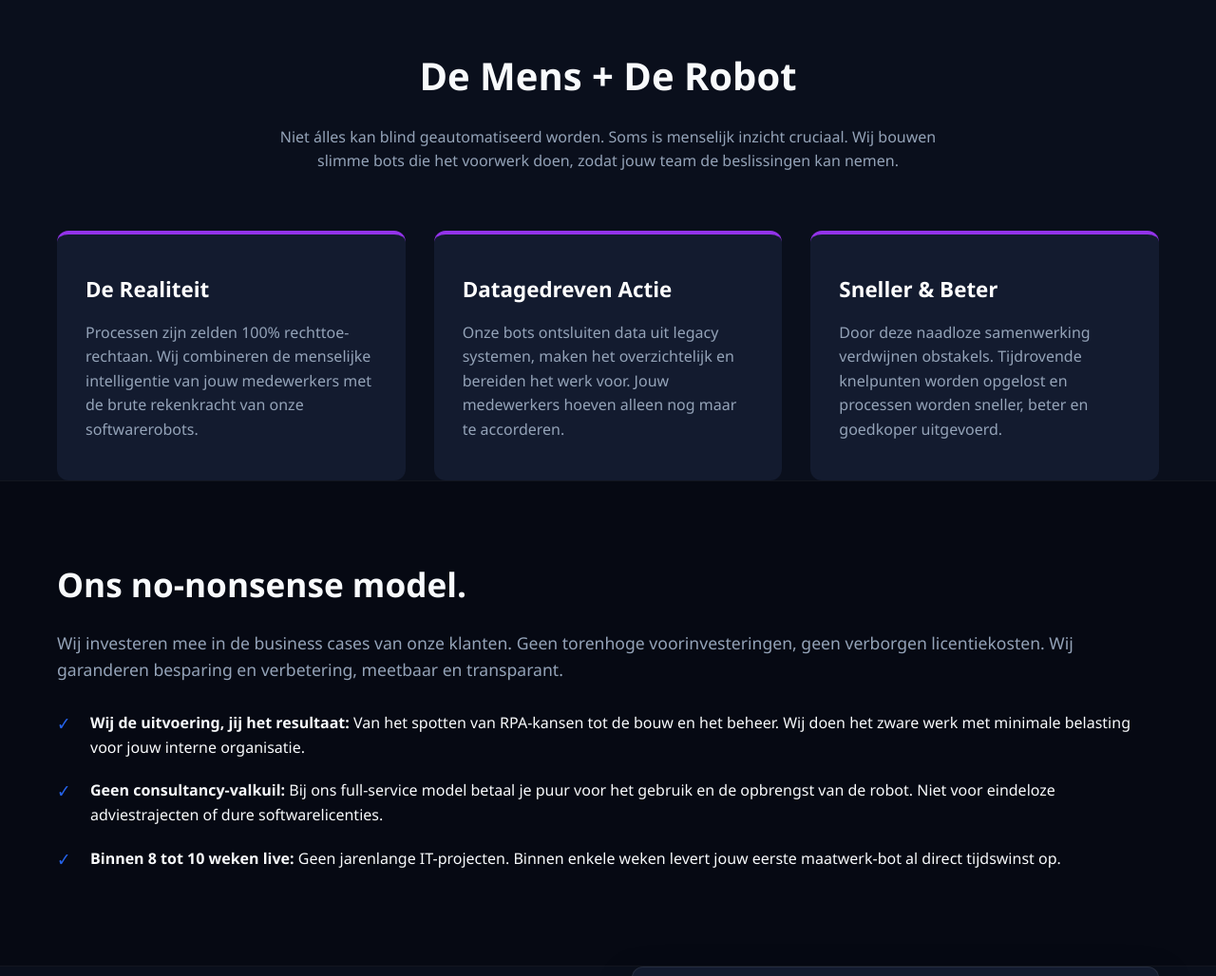
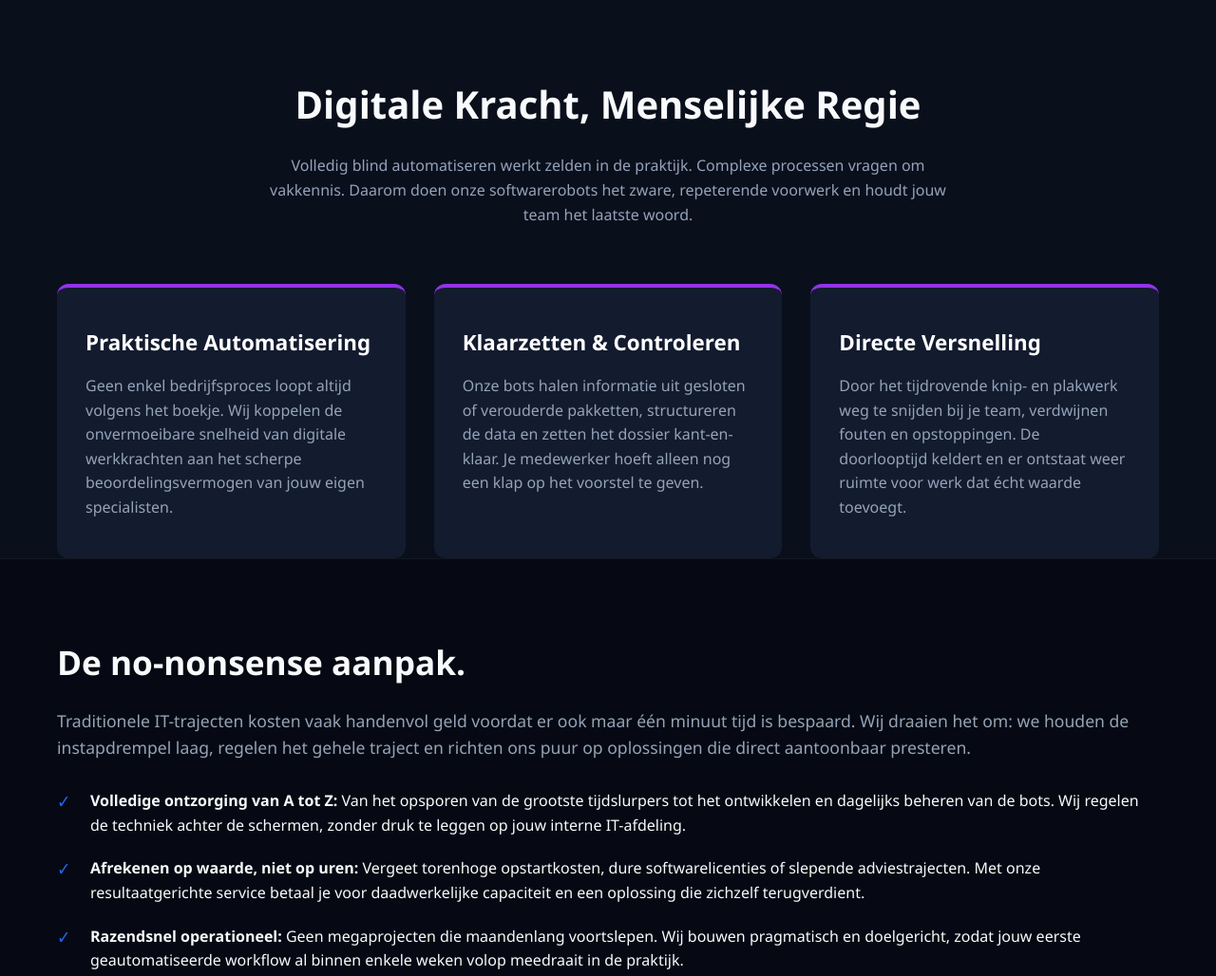
Before and after one commit to morscha/muller-automation, a plain HTML site: page index.html in a window 1280 px wide. Shown: the part 820-1848 px from the top of the page at 95% size. Drawn offline with Linux system fonts and the light colour scheme.

Commit message:
Update index.html

```diff
--- a/index.html
+++ b/index.html
@@ -139,12 +139,12 @@
             text-align: center;
             color: var(--text-muted);
             margin-bottom: 60px;
-            max-width: 700px;
+            max-width: 750px;
             margin-left: auto;
             margin-right: auto;
         }
 
-        /* Cards (Mens + Robot) */
+        /* Cards */
         .card {
             background-color: var(--bg-card);
             padding: 40px 30px;
@@ -343,51 +343,51 @@
         <header>
             <img src="Muller-Automation-Logo-Breed.jpg" alt="Muller Automation Logo" class="logo-img">
             <nav class="nav-links">
-                <a href="#mens-en-robot">Mens & Robot</a>
-                <a href="#model">Ons Model</a>
+                <a href="#samenwerking">Werkwijze</a>
+                <a href="#aanpak">Onze Aanpak</a>
                 <a href="#contact" class="cta-button" style="padding: 10px 20px; margin-left: 15px;">Contact</a>
             </nav>
         </header>
 
         <!-- Hero Sectie -->
         <section class="hero">
-            <h1>Zorgeloos automatiseren.<br>Alleen het resultaat telt.</h1>
-            <p>Personeelstekorten, stijgende administratieve lasten en systemen die niet communiceren. Muller Automation is de no-nonsense RPA club die dit oplost. Wij regelen de techniek, jij plukt de vruchten.</p>
+            <h1>Handwerk op de automatische piloot.<br>Geen IT-zorgen, puur rendement.</h1>
+            <p>Groeit de administratie je boven het hoofd door krapte op de arbeidsmarkt of losstaande systemen die niet met elkaar praten? Muller Automation is de no-nonsense RPA club die repeterend werk uit handen neemt. Wij bouwen en beheren de oplossing; jouw organisatie pakt direct de tijdswinst.</p>
             <a href="#contact" class="cta-button">Vraag een gratis proces-scan aan</a>
         </section>
     </div>
 
-    <!-- Pijnpunten Sectie / De combinatie Mens & Robot -->
-    <section id="mens-en-robot" class="container">
-        <h2 class="section-title">De Mens + De Robot</h2>
-        <p class="section-subtitle">Niet álles kan blind geautomatiseerd worden. Soms is menselijk inzicht cruciaal. Wij bouwen slimme bots die het voorwerk doen, zodat jouw team de beslissingen kan nemen.</p>
+    <!-- Sectie 1: Samenwerking tussen medewerker en digitale kracht -->
+    <section id="samenwerking" class="container">
+        <h2 class="section-title">Digitale Kracht, Menselijke Regie</h2>
+        <p class="section-subtitle">Volledig blind automatiseren werkt zelden in de praktijk. Complexe processen vragen om vakkennis. Daarom doen onze softwarerobots het zware, repeterende voorwerk en houdt jouw team het laatste woord.</p>
 
         <div class="grid-3">
             <div class="card">
-                <h3>De Realiteit</h3>
-                <p>Processen zijn zelden 100% rechttoe-rechtaan. Wij combineren de menselijke intelligentie van jouw medewerkers met de brute rekenkracht van onze softwarerobots.</p>
+                <h3>Praktische Automatisering</h3>
+                <p>Geen enkel bedrijfsproces loopt altijd volgens het boekje. Wij koppelen de onvermoeibare snelheid van digitale werkkrachten aan het scherpe beoordelingsvermogen van jouw eigen specialisten.</p>
             </div>
             <div class="card">
-                <h3>Datagedreven Actie</h3>
-                <p>Onze bots ontsluiten data uit legacy systemen, maken het overzichtelijk en bereiden het werk voor. Jouw medewerkers hoeven alleen nog maar te accorderen.</p>
+                <h3>Klaarzetten & Controleren</h3>
+                <p>Onze bots halen informatie uit gesloten of verouderde pakketten, structureren de data en zetten het dossier kant-en-klaar. Je medewerker hoeft alleen nog een klap op het voorstel te geven.</p>
             </div>
             <div class="card">
-                <h3>Sneller & Beter</h3>
-                <p>Door deze naadloze samenwerking verdwijnen obstakels. Tijdrovende knelpunten worden opgelost en processen worden sneller, beter en goedkoper uitgevoerd.</p>
+                <h3>Directe Versnelling</h3>
+                <p>Door het tijdrovende knip- en plakwerk weg te snijden bij je team, verdwijnen fouten en opstoppingen. De doorlooptijd keldert en er ontstaat weer ruimte voor werk dat écht waarde toevoegt.</p>
             </div>
         </div>
     </section>
 
-    <!-- Ons Model -->
-    <section id="model" class="tech-section">
+    <!-- Sectie 2: Het Business Model -->
+    <section id="aanpak" class="tech-section">
         <div class="container tech-content">
             <div class="tech-text">
-                <h2>Ons no-nonsense model.</h2>
-                <p>Wij investeren mee in de business cases van onze klanten. Geen torenhoge voorinvesteringen, geen verborgen licentiekosten. Wij garanderen besparing en verbetering, meetbaar en transparant.</p>
+                <h2>De no-nonsense aanpak.</h2>
+                <p>Traditionele IT-trajecten kosten vaak handenvol geld voordat er ook maar één minuut tijd is bespaard. Wij draaien het om: we houden de instapdrempel laag, regelen het gehele traject en richten ons puur op oplossingen die direct aantoonbaar presteren.</p>
                 <ul>
-                    <li><strong>Wij de uitvoering, jij het resultaat:</strong> Van het spotten van RPA-kansen tot de bouw en het beheer. Wij doen het zware werk met minimale belasting voor jouw interne organisatie.</li>
-                    <li><strong>Geen consultancy-valkuil:</strong> Bij ons full-service model betaal je puur voor het gebruik en de opbrengst van de robot. Niet voor eindeloze adviestrajecten of dure softwarelicenties.</li>
-                    <li><strong>Binnen 8 tot 10 weken live:</strong> Geen jarenlange IT-projecten. Binnen enkele weken levert jouw eerste maatwerk-bot al direct tijdswinst op.</li>
+                    <li><strong>Volledige ontzorging van A tot Z:</strong> Van het opsporen van de grootste tijdslurpers tot het ontwikkelen en dagelijks beheren van de bots. Wij regelen de techniek achter de schermen, zonder druk te leggen op jouw interne IT-afdeling.</li>
+                    <li><strong>Afrekenen op waarde, niet op uren:</strong> Vergeet torenhoge opstartkosten, dure softwarelicenties of slepende adviestrajecten. Met onze resultaatgerichte service betaal je voor daadwerkelijke capaciteit en een oplossing die zichzelf terugverdient.</li>
+                    <li><strong>Razendsnel operationeel:</strong> Geen megaprojecten die maandenlang voortslepen. Wij bouwen pragmatisch en doelgericht, zodat jouw eerste geautomatiseerde workflow al binnen enkele weken volop meedraait in de praktijk.</li>
                 </ul>
             </div>
         </div>
@@ -400,8 +400,8 @@
                 <h2>Vraag een gratis proces-scan aan</h2>
                 <p>Benieuwd hoeveel uur jouw organisatie wekelijks kan besparen? Laat je gegevens achter en beschrijf kort welk handmatig proces nu de meeste tijd kost. Wij kijken direct en vrijblijvend met je mee.</p>
                 <ul class="contact-perks">
-                    <li>Geen vrijblijvend verkoopverhaal, maar direct een eerlijke haalbaarheidscheck.</li>
-                    <li>Inzicht in de verwachte tijdswinst en terugverdientijd.</li>
+                    <li>Geen wollig verkoopverhaal, maar direct een eerlijke haalbaarheidscheck.</li>
+                    <li>Helder inzicht in de verwachte tijdswinst en terugverdientijd.</li>
                     <li>Binnen 24 uur een persoonlijke reactie.</li>
                 </ul>
                 <p style="margin-bottom: 10px;">Liever direct connecten via LinkedIn?</p>
@@ -410,7 +410,7 @@
 
             <div class="contact-card">
                 <!-- Vervang JOUW_FORMSPREE_CODE hieronder door jouw unieke Formspree ID -->
-                <form action="https://formspree.io/f/xljgoeeq" method="POST">
+                <form action="https://formspree.io/f/JOUW_FORMSPREE_CODE" method="POST">
                     <div class="form-group">
                         <label for="naam">Naam *</label>
                         <input type="text" id="naam" name="naam" placeholder="Jouw naam" required>
```
